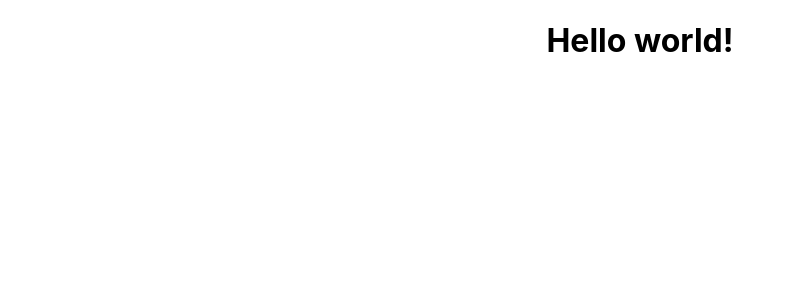
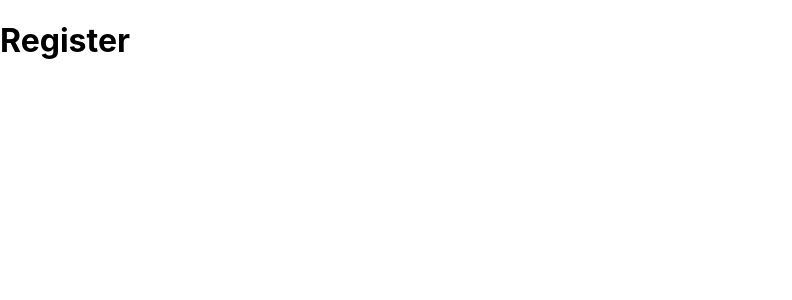
Before and after one commit to ezmartini/invvey, a React (Create React App) app: page /register in a window 1280 px wide. Shown: the top 300 px of the page, without its empty margins (0-792 px from the left). Built offline with nearby package versions, Linux system fonts and the light colour scheme.

Commit message:
Adding routes

```diff
--- a/src/App.js
+++ b/src/App.js
@@ -1,10 +1,16 @@
 import "./App.css";
+import { Route, Routes } from "react-router-dom";
+import Welcome from "./pages/Welcome.mjs";
+import Register from "./pages/Register.mjs";
+import Login from "./pages/Login.mjs";
 
 function App() {
   return (
-    <div className="App">
-      <h1> Hello world! </h1>
-    </div>
+    <Routes>
+      <Route path="/" element={<Welcome />} />
+      <Route path="/login" element={<Login />} />
+      <Route path="/register" element={<Register />} />
+    </Routes>
   );
 }
 
--- a/src/index.js
+++ b/src/index.js
@@ -3,9 +3,13 @@ import ReactDOM from "react-dom/client";
 import "./index.css";
 import App from "./App";
 
+import { BrowserRouter } from "react-router-dom";
+
 const root = ReactDOM.createRoot(document.getElementById("root"));
 root.render(
   <React.StrictMode>
-    <App />
+    <BrowserRouter>
+      <App />
+    </BrowserRouter>
   </React.StrictMode>
 );
--- /dev/null
+++ b/src/pages/Login.mjs
@@ -0,0 +1,5 @@
+function Login() {
+  return <h1> Login </h1>;
+}
+
+export default Login;
--- /dev/null
+++ b/src/pages/Register.mjs
@@ -0,0 +1,5 @@
+function Register() {
+  return <h1> Register </h1>;
+}
+
+export default Register;
--- /dev/null
+++ b/src/pages/Welcome.mjs
@@ -0,0 +1,5 @@
+function Welcome() {
+  return <h1> Welcome! </h1>;
+}
+
+export default Welcome;
```
